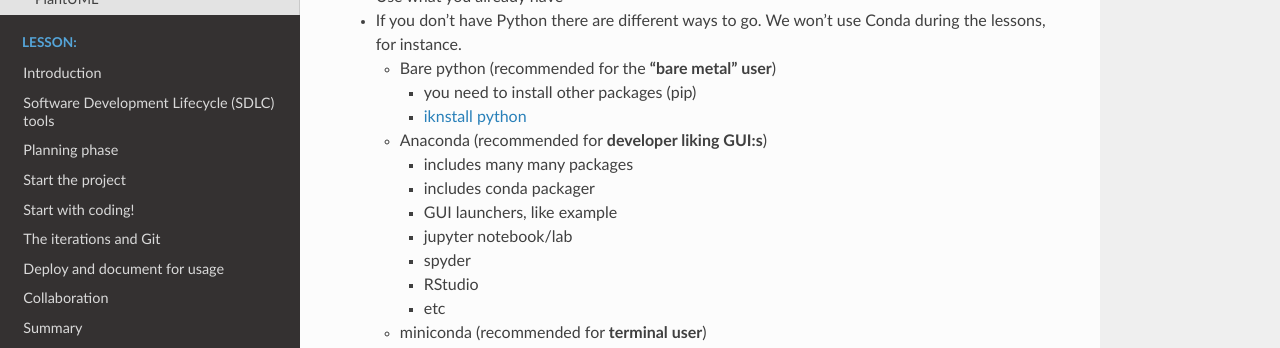
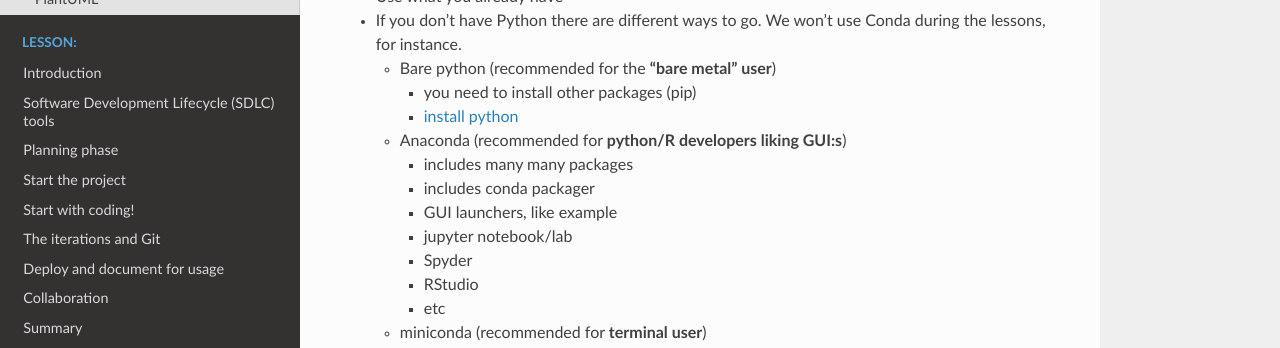
Before and after one commit to UPPMAX/programming_formalisms_intro, a Sphinx documentation site: the page built from doc/setup.md, in a window 1280 px wide and 900 px high, scrolled down 2088 px. Shown: the part 151-499 px from the top of the window. Built offline with Sphinx 7.4.7 and the Read the Docs theme 2.0.0, drawn with Linux system fonts in a browser that asks for light colours; pages that are not in the unit, such as notebooks, are missing from menus.

Commit message:
Update setup.md

```diff
--- a/doc/setup.md
+++ b/doc/setup.md
@@ -102,13 +102,13 @@ $ ssh-add ~/.ssh/id_ed25519
 - If you don't have Python there are different ways to go. We won't use Conda during the lessons, for instance.
   - Bare python (recommended for the **"bare metal" user**)
     - you need to install other packages (pip)
-    - [iknstall python](https://www.python.org/downloads/)
-  - Anaconda (recommended for **developer liking GUI:s**)
+    - [install python](https://www.python.org/downloads/)
+  - Anaconda (recommended for **python/R developers liking GUI:s**)
     - includes many many packages
     - includes conda packager
     - GUI launchers, like example
     - jupyter notebook/lab
-    - spyder
+    - Spyder
     - RStudio
     - etc
   - miniconda (recommended for **terminal user**)
```
